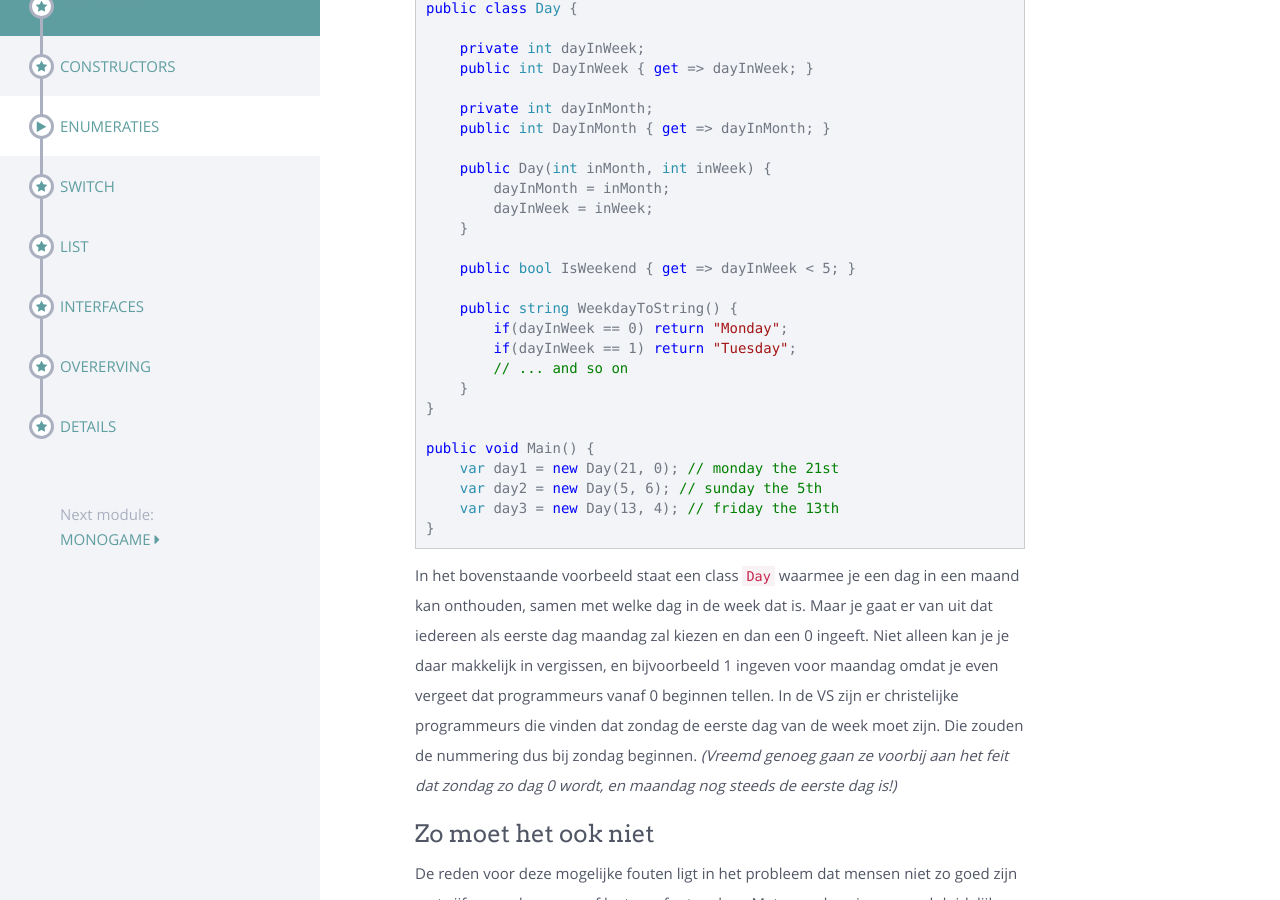
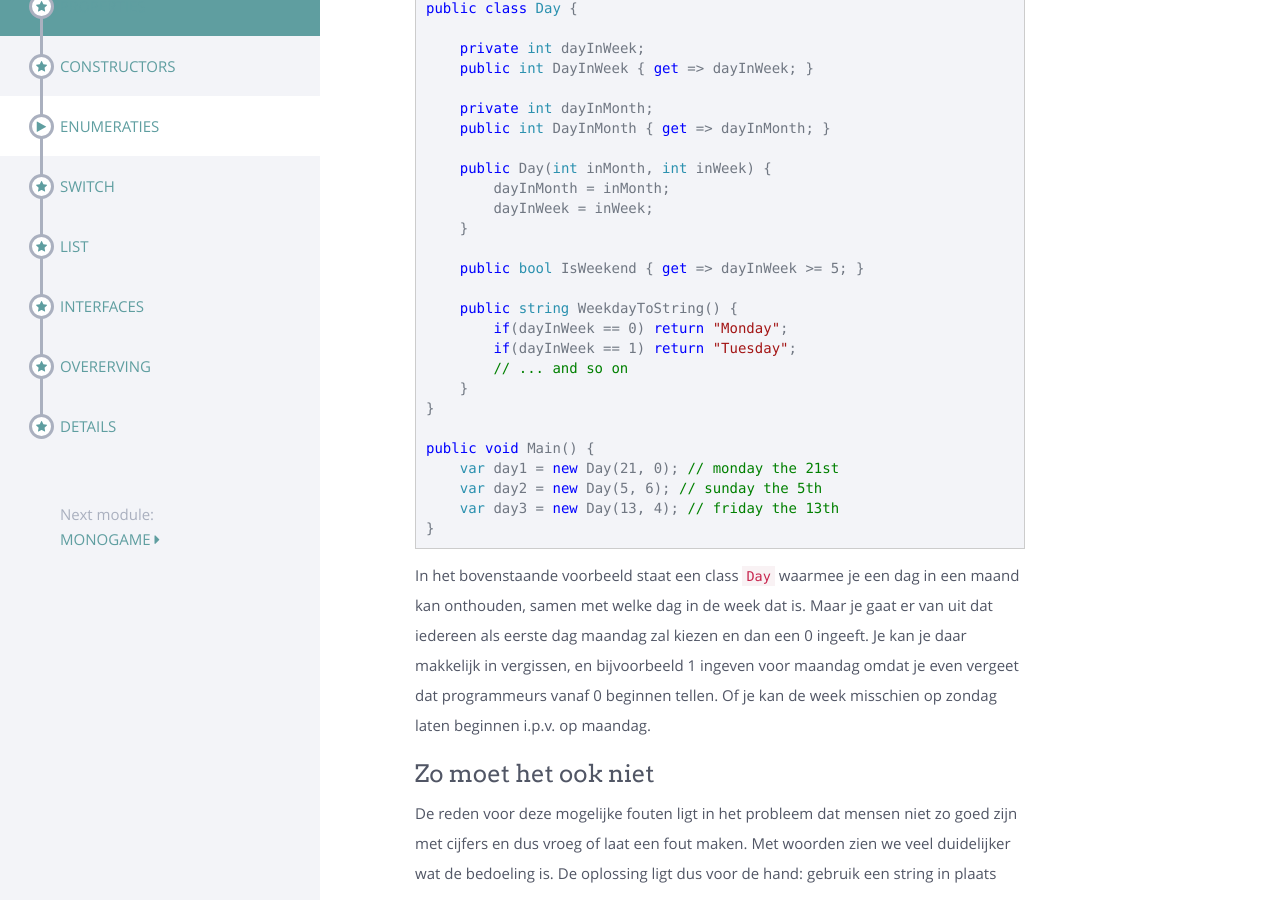
Before and after one commit to sma-it/sma-it.github.io, a Jekyll site: the page built from modules/advanced/_posts/2000-02-01-Enumeraties.md, in a window 1280 px wide and 900 px high, scrolled down 349 px. Built offline with Jekyll 4.4.1, drawn with Linux system fonts in a browser that asks for light colours; nearby versions of some CDN libraries.

Commit message:
Some minor changes

````diff
--- a/modules/advanced/_posts/2000-02-01-Enumeraties.md
+++ b/modules/advanced/_posts/2000-02-01-Enumeraties.md
@@ -20,7 +20,7 @@ public class Day {
         dayInWeek = inWeek;
     }
 
-    public bool IsWeekend { get => dayInWeek < 5; }
+    public bool IsWeekend { get => dayInWeek >= 5; }
 
     public string WeekdayToString() {
         if(dayInWeek == 0) return "Monday";
@@ -36,7 +36,7 @@ public void Main() {
 }
 ```
 
-In het bovenstaande voorbeeld staat een class `Day` waarmee je een dag in een maand kan onthouden, samen met welke dag in de week dat is. Maar je gaat er van uit dat iedereen als eerste dag maandag zal kiezen en dan een 0 ingeeft. Niet alleen kan je je daar makkelijk in vergissen, en bijvoorbeeld 1 ingeven voor maandag omdat je even vergeet dat programmeurs vanaf 0 beginnen tellen. In de VS zijn er christelijke programmeurs die vinden dat zondag de eerste dag van de week moet zijn. Die zouden de nummering dus bij zondag beginnen. _(Vreemd genoeg gaan ze voorbij aan het feit dat zondag zo dag 0 wordt, en maandag nog steeds de eerste dag is!)_
+In het bovenstaande voorbeeld staat een class `Day` waarmee je een dag in een maand kan onthouden, samen met welke dag in de week dat is. Maar je gaat er van uit dat iedereen als eerste dag maandag zal kiezen en dan een 0 ingeeft. Je kan je daar makkelijk in vergissen, en bijvoorbeeld 1 ingeven voor maandag omdat je even vergeet dat programmeurs vanaf 0 beginnen tellen. Of je kan de week misschien op zondag laten beginnen i.p.v. op maandag.
 
 ## Zo moet het ook niet
 
````
